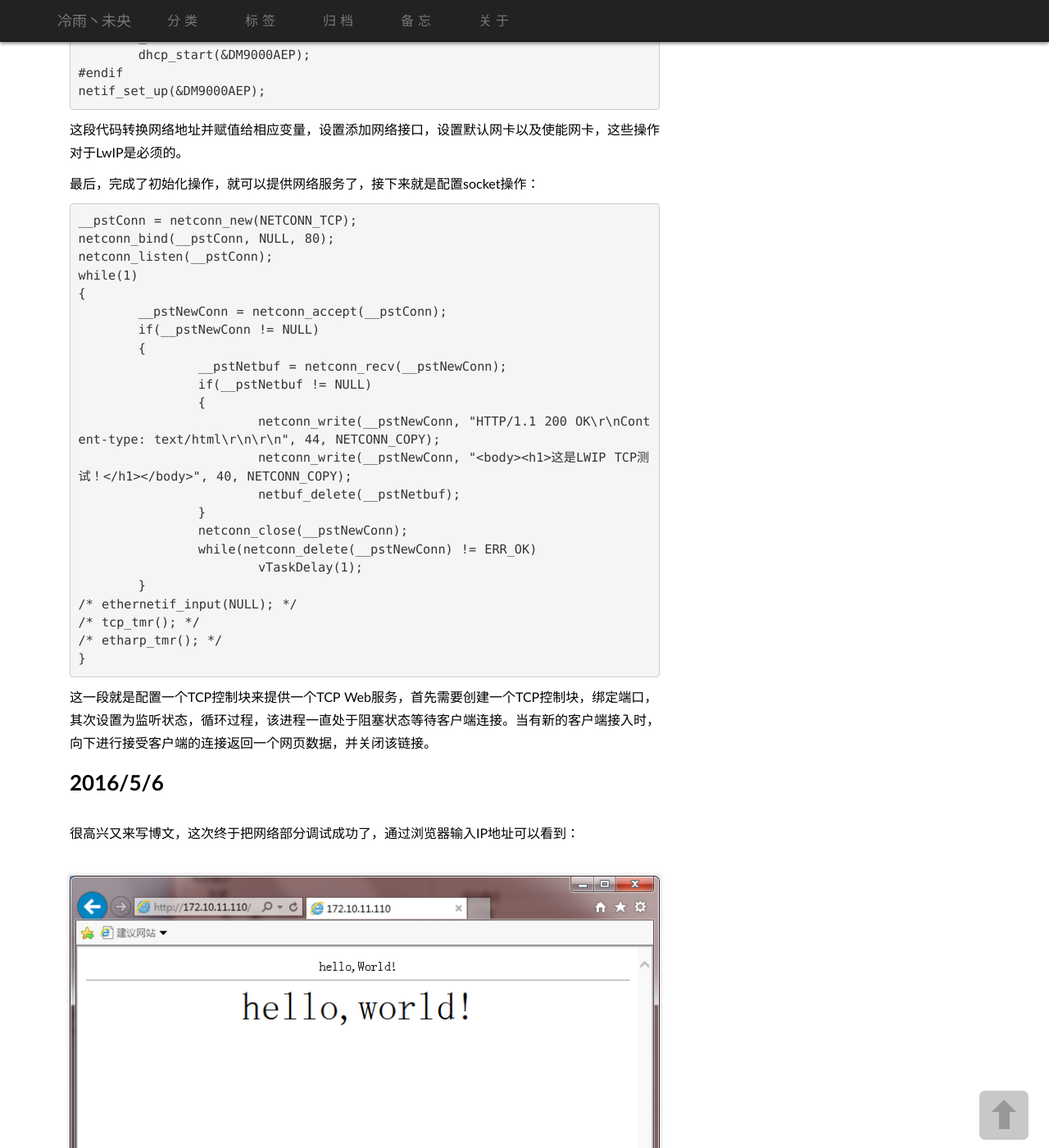
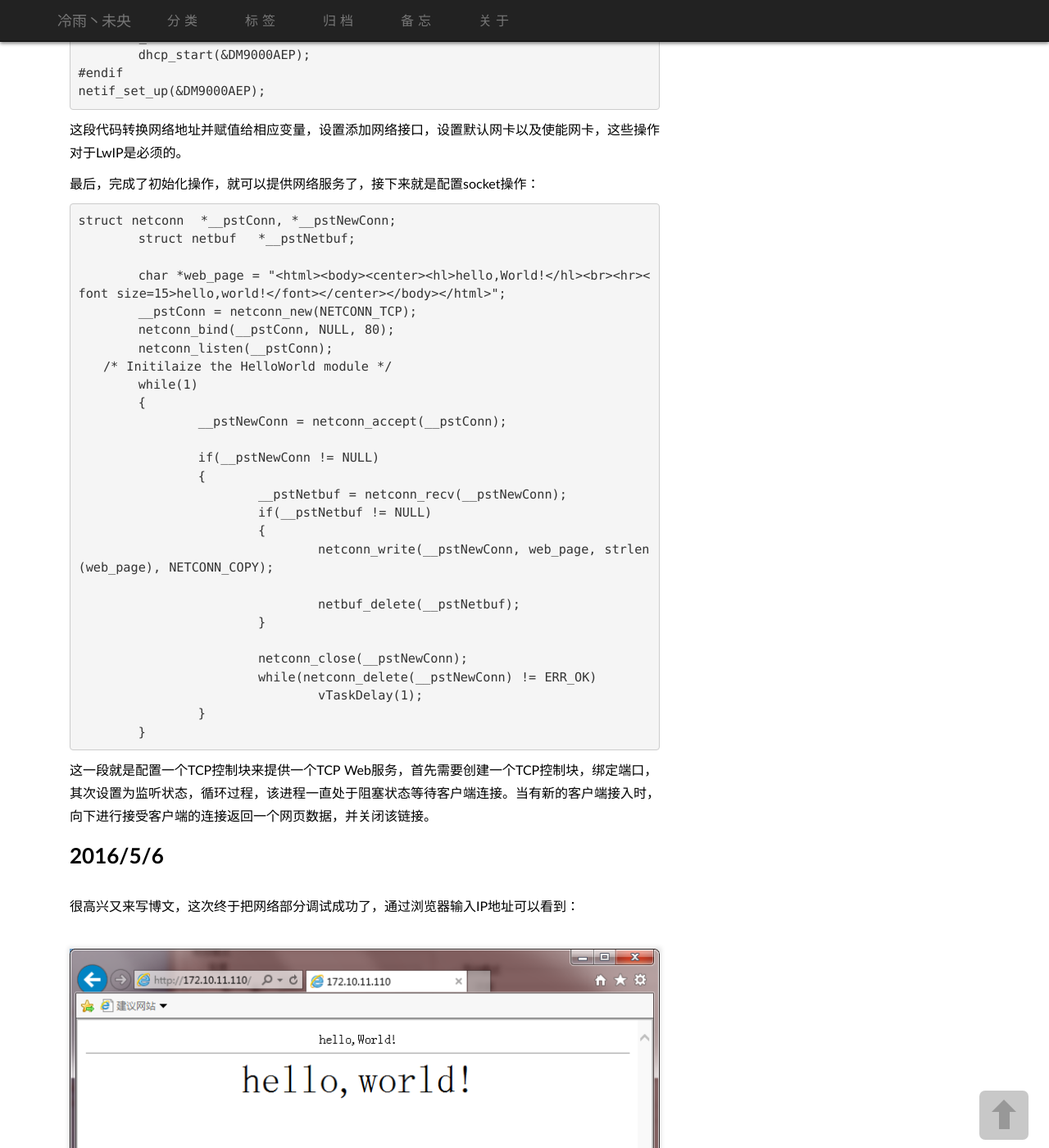
Before and after one commit to jeehong/jeehong.github.io, a Jekyll site: the page built from _posts/2016-04-20-project-glow-tube-clock.md, in a window 1280 px wide and 1400 px high, scrolled down 4576 px. Shown: the whole window at 82% size. Built offline with Jekyll 4.4.1, drawn with Linux system fonts in a browser that asks for light colours; some web fonts are replaced; a script that is not in the unit is left out; comment, search, counter and statistics services are not loaded.

Commit message:
更新博文代码

```diff
--- a/_posts/2016-04-20-project-glow-tube-clock.md
+++ b/_posts/2016-04-20-project-glow-tube-clock.md
@@ -68,29 +68,33 @@ netif_set_up(&DM9000AEP);
 </code></pre>
 <p>这段代码转换网络地址并赋值给相应变量，设置添加网络接口，设置默认网卡以及使能网卡，这些操作对于LwIP是必须的。</p>
 <p>最后，完成了初始化操作，就可以提供网络服务了，接下来就是配置socket操作：</p>
-<pre><code>__pstConn = netconn_new(NETCONN_TCP);
-netconn_bind(__pstConn, NULL, 80);
-netconn_listen(__pstConn);
-while(1)
-{
-	__pstNewConn = netconn_accept(__pstConn);
-	if(__pstNewConn != NULL)
+<pre><code>struct netconn  *__pstConn, *__pstNewConn;
+	struct netbuf	*__pstNetbuf;
+
+	char *web_page = "&lt;html&gt;&lt;body&gt;&lt;center&gt;&lt;hl&gt;hello,World!&lt;/hl&gt;&lt;br&gt;&lt;hr&gt;&lt;font size=15&gt;hello,world!&lt;/font&gt;&lt;/center&gt;&lt;/body&gt;&lt;/html&gt;";
+	__pstConn = netconn_new(NETCONN_TCP);
+	netconn_bind(__pstConn, NULL, 80);
+	netconn_listen(__pstConn);
+   /* Initilaize the HelloWorld module */
+ 	while(1)
 	{
-		__pstNetbuf = netconn_recv(__pstNewConn);
-		if(__pstNetbuf != NULL)
+		__pstNewConn = netconn_accept(__pstConn);
+
+		if(__pstNewConn != NULL)
 		{
-			netconn_write(__pstNewConn, "HTTP/1.1 200 OK\r\nContent-type: text/html\r\n\r\n", 44, NETCONN_COPY);
-			netconn_write(__pstNewConn, "&lt;body&gt;&lt;h1&gt;这是LWIP TCP测试！&lt;/h1&gt;&lt;/body&gt;", 40, NETCONN_COPY);
-			netbuf_delete(__pstNetbuf);
+			__pstNetbuf = netconn_recv(__pstNewConn);
+			if(__pstNetbuf != NULL)
+			{
+				netconn_write(__pstNewConn, web_page, strlen(web_page), NETCONN_COPY);
+
+				netbuf_delete(__pstNetbuf);
+			}
+
+			netconn_close(__pstNewConn);
+			while(netconn_delete(__pstNewConn) != ERR_OK)
+				vTaskDelay(1);
 		}
-		netconn_close(__pstNewConn);
-		while(netconn_delete(__pstNewConn) != ERR_OK)
-			vTaskDelay(1);
 	}
-/* ethernetif_input(NULL); */
-/* tcp_tmr(); */
-/* etharp_tmr(); */
-}
 </code></pre>
 <p>这一段就是配置一个TCP控制块来提供一个TCP Web服务，首先需要创建一个TCP控制块，绑定端口，其次设置为监听状态，循环过程，该进程一直处于阻塞状态等待客户端连接。当有新的客户端接入时，向下进行接受客户端的连接返回一个网页数据，并关闭该链接。</p>
 
```
Also changed, not shown: other parts of _posts/2016-04-20-project-glow-tube-clock.md (+1 -1 lines), 1 other file.
